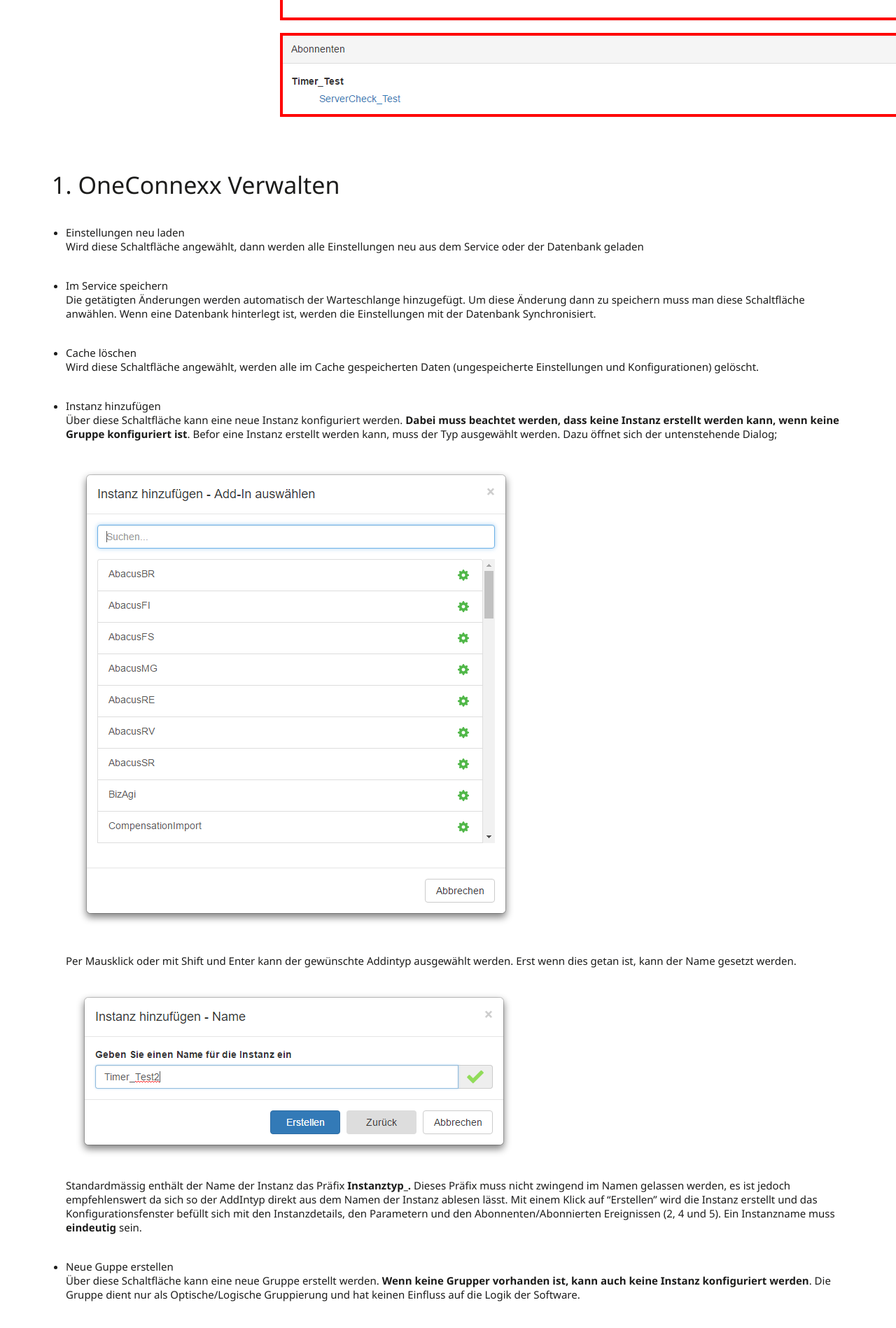
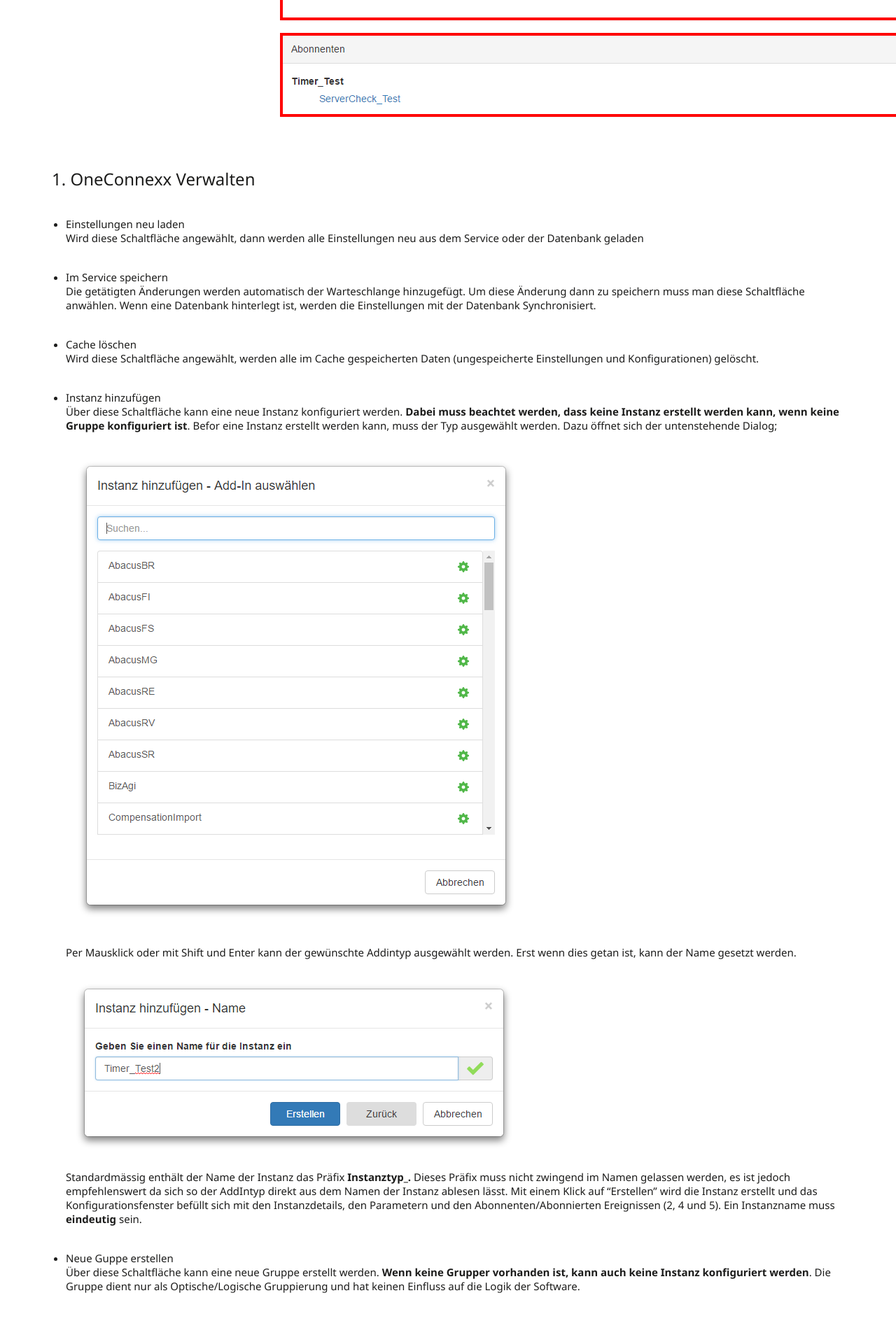
Before and after one commit to primesoft-group/oneconnexx-docs, a Jekyll site: the page built from _pages/webclient/de/konfiguration.md, in a window 1280 px wide. Shown: the part 1065-2963 px from the top of the page at 70% size. Built offline with Jekyll 4.4.1, drawn with Linux system fonts in a browser that asks for light colours; nearby versions of some CDN libraries; some web fonts are replaced.

Commit message:
Screenshots angepasst

```diff
--- a/_pages/webclient/de/konfiguration.md
+++ b/_pages/webclient/de/konfiguration.md
@@ -9,7 +9,7 @@ Die Konfigurationsseite bietet ein Übersicht über alle konfigurierten Addin In
 
 ![x]({{ site.baseurl }}/assets/content-images/webclient/de/addinoverview.png "Addin Overview")
 
-### 1. OneConnexx Verwalten
+#### 1. OneConnexx Verwalten
   * Einstellungen neu laden
   Wird diese Schaltfläche angewählt, dann werden alle Einstellungen neu aus dem Service oder der Datenbank geladen
 
@@ -34,7 +34,7 @@ Die Konfigurationsseite bietet ein Übersicht über alle konfigurierten Addin In
   * Neue Guppe erstellen
   Über diese Schaltfläche kann eine neue Gruppe erstellt werden. __Wenn keine Grupper vorhanden ist, kann auch keine Instanz konfiguriert werden__. Die Gruppe dient nur als Optische/Logische Gruppierung und hat keinen Einfluss auf die Logik der Software.
 
-### 2. Instanz Details
+#### 2. Instanz Details
   Die Detailansicht der verschiedenen Instanzen unterscheidet sich leicht. Die obige Ansicht erscheint wenn eine Instanz eines Event Addins ausgewählt wurde. Bei einem Logik Addin würde diese folgendermassen Aussehen:
   <br /><br />
   ![X]({{ site.baseurl }}/assets/content-images/webclient/de/detailviewlogicaddin.png "Instanz Detail Logik Addin")
@@ -65,7 +65,7 @@ Die Konfigurationsseite bietet ein Übersicht über alle konfigurierten Addin In
 	<br /><br />
 	![X]({{ site.baseurl }}/assets/content-images/webclient/de/startlogicwithparams.png "Logik Starten mit Parametern")
 
-### 3. Instanzen Übersicht.
+#### 3. Instanzen Übersicht.
   Bei der Instanzansicht können zwei Ansichten ausgewählt werden;
 
   * Ordnung nach Gruppe
@@ -75,14 +75,14 @@ Die Konfigurationsseite bietet ein Übersicht über alle konfigurierten Addin In
   * Ordnung nach AddIntyp
   ![X]({{ site.baseurl}}/assets/content-images/webclient/de/groupbyaddintype.png "Gupieren nach AddIntype")
 
-### 4. Instanzparameter
+#### 4. Instanzparameter
   Bei den Instanzparametern gibt es zwei verschieden: die optionalen und die zwingenden.
   Im obigen Beispiel ist z.B. der Parameter "interval" zwingend. Zu erkennen ist dies an der roten Umrandung. Ohne diese Parameter kann die Instanz nicht ausgeführt werden.
   Die Optionalen sind nicht zwingend für das Ausführen der Instanz.
 
   Die Parameter unterscheiden sich von Addin zu Addin
 
-### 5. Addins miteinander verbinden
+#### 5. Addins miteinander verbinden
 
   AddIns können miteinander verbunden werden. Dazu gibt es folgende Grundsätze:
 
```
Also changed, not shown: _pages/webclient/de/alarmierung.md (+4 -4 lines), _pages/webclient/de/installation.md (+2 -2 lines), assets/content-images/webclient/de/addNewAlerting.png, assets/content-images/webclient/de/addNewRule.png, assets/content-images/webclient/de/alerting.png.
